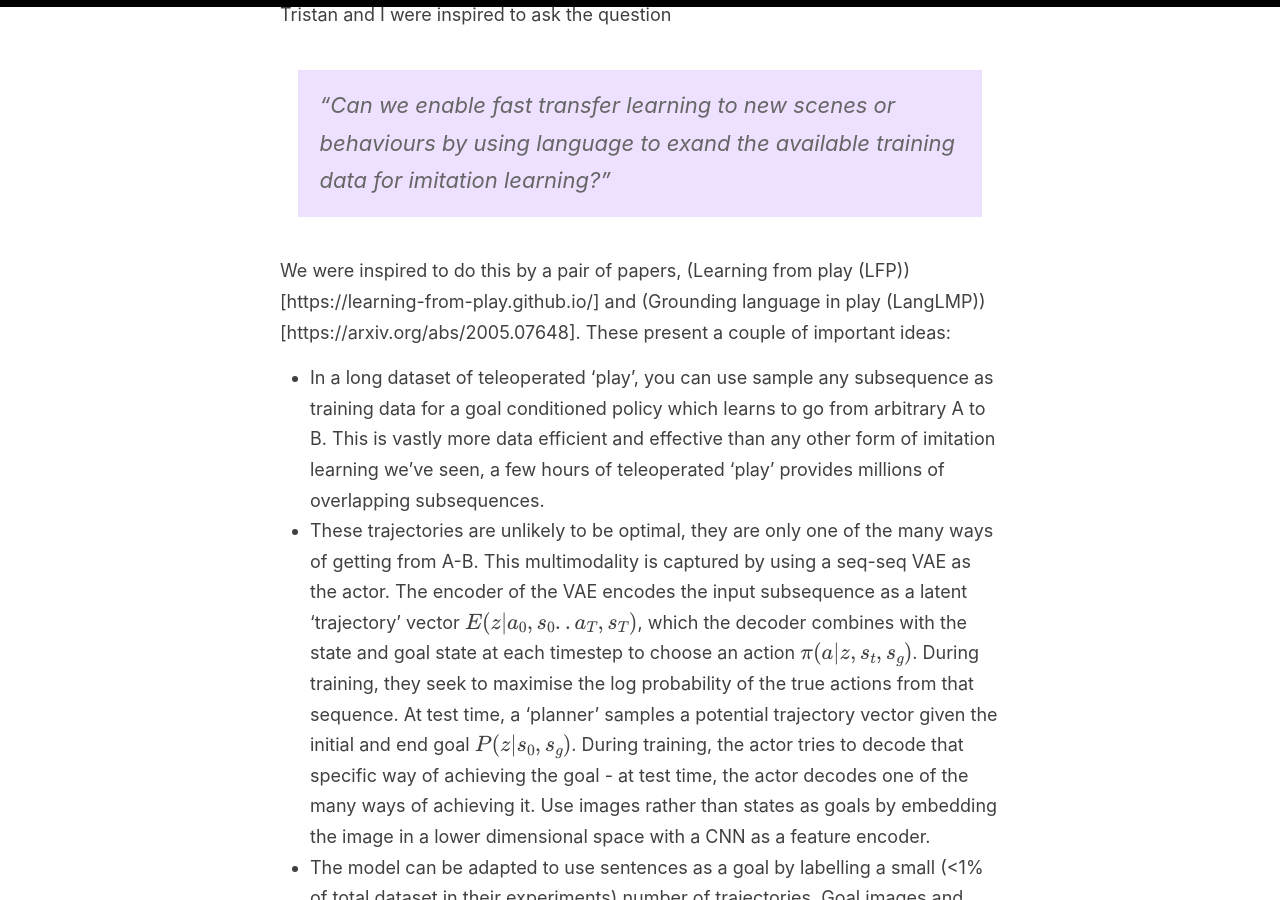
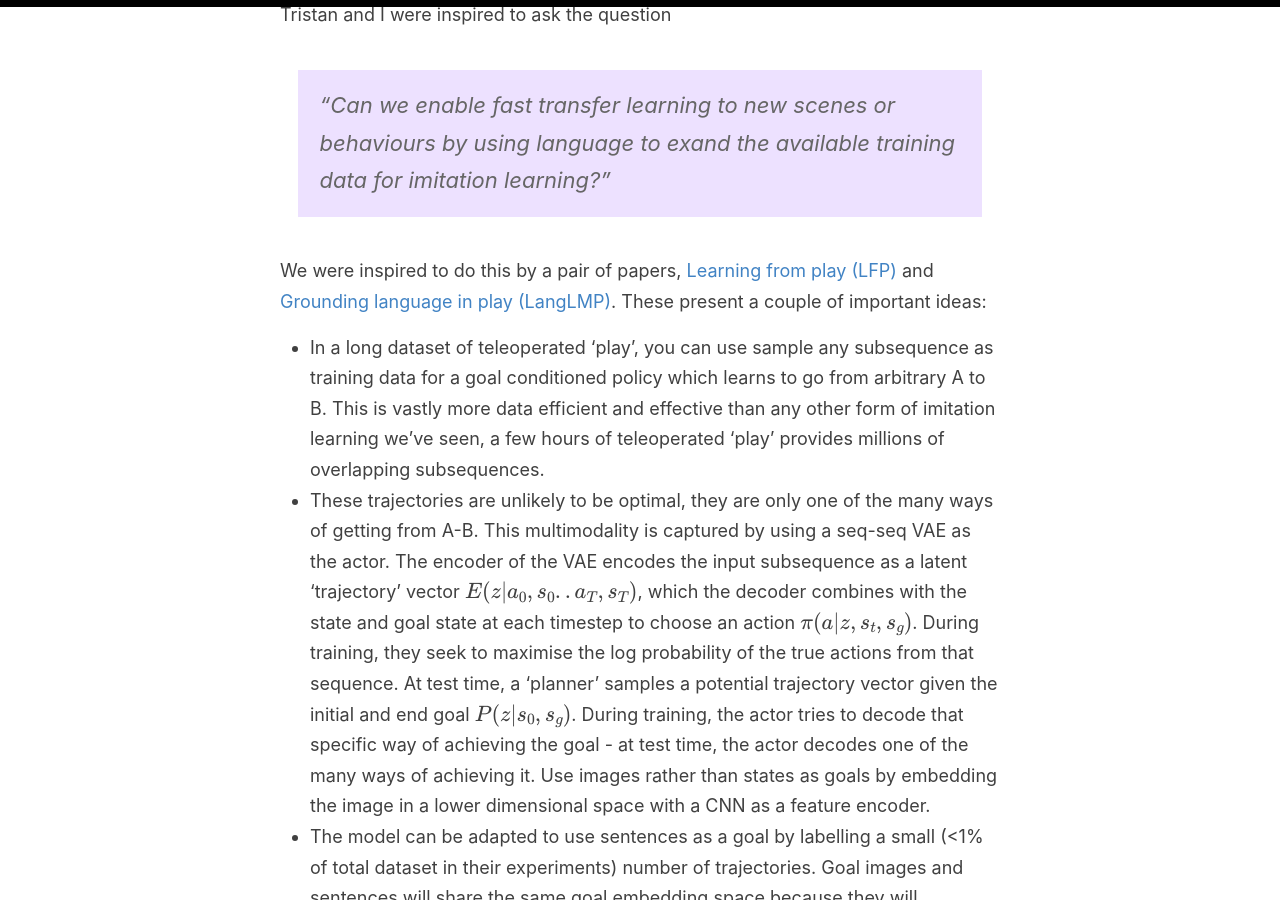
Before and after one commit to sholtodouglas/sholtodouglas.github.io, a Jekyll site: the page built from _posts/2020-12-18-LearningFromPlayAndLanguage.md, in a window 1280 px wide and 900 px high, scrolled down 1053 px. Built offline with Jekyll 4.4.1, drawn with Linux system fonts in a browser that asks for light colours; formulas are drawn with MathJax 3.

Commit message:
Update 2020-12-18-LearningFromPlayAndLanguage.md

```diff
--- a/_posts/2020-12-18-LearningFromPlayAndLanguage.md
+++ b/_posts/2020-12-18-LearningFromPlayAndLanguage.md
@@ -19,7 +19,7 @@ Tristan and I were inspired to ask the question
 
 > "Can we enable fast transfer learning to new scenes or behaviours by using language to exand the available training data for imitation learning?"
 
-We were inspired to do this by a pair of papers, (Learning from play (LFP))[https://learning-from-play.github.io/] and (Grounding language in play (LangLMP))[https://arxiv.org/abs/2005.07648]. These present a couple of important ideas:
+We were inspired to do this by a pair of papers, [Learning from play (LFP)](https://learning-from-play.github.io/) and [Grounding language in play (LangLMP)](https://arxiv.org/abs/2005.07648). These present a couple of important ideas:
 - In a long dataset of teleoperated 'play', you can use sample any subsequence as training data for a goal conditioned policy which learns to go from arbitrary A to B. This is vastly more data efficient and effective than any other form of imitation learning we've seen, a few hours of teleoperated 'play' provides millions of overlapping subsequences.
 - These trajectories are unlikely to be optimal, they are only one of the many ways of getting from A-B. This multimodality is captured by using a seq-seq VAE as the actor. The encoder of the VAE encodes the input subsequence as a latent 'trajectory' vector $E(z \| a_0,s_0 .. a_T, s_T) $, which the decoder combines with the state and goal state at each timestep to choose an action $\pi(a \|z,s_t, s_g)$. During training, they seek to maximise the log probability of the true actions from that sequence. At test time, a 'planner' samples a potential trajectory vector given the initial and end goal $P(z \|s_0, s_g)$. During training, the actor tries to decode that specific way of achieving the goal - at test time, the actor decodes one of the many ways of achieving it. Use images rather than states as goals by embedding the image in a lower dimensional space with a CNN as a feature encoder.
 - The model can be adapted to use sentences as a goal by labelling a small (<1% of total dataset in their experiments) number of trajectories. Goal images and sentences will share the same goal embedding space because they will correspond to the same sequences of actions, which will be maximised for by the same imitation learning objective as before. This allows language to control the robot, while still learning more robust control from a vastly bigger dataset.
```
